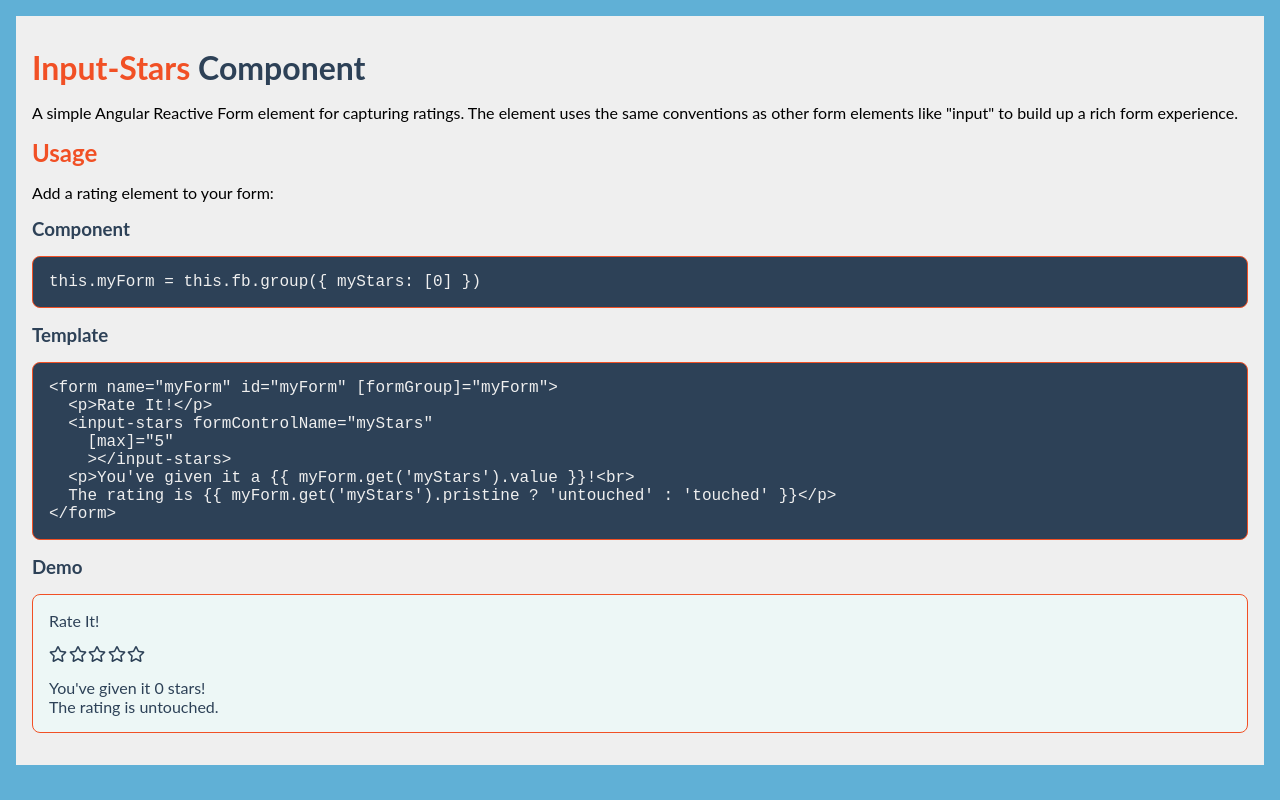
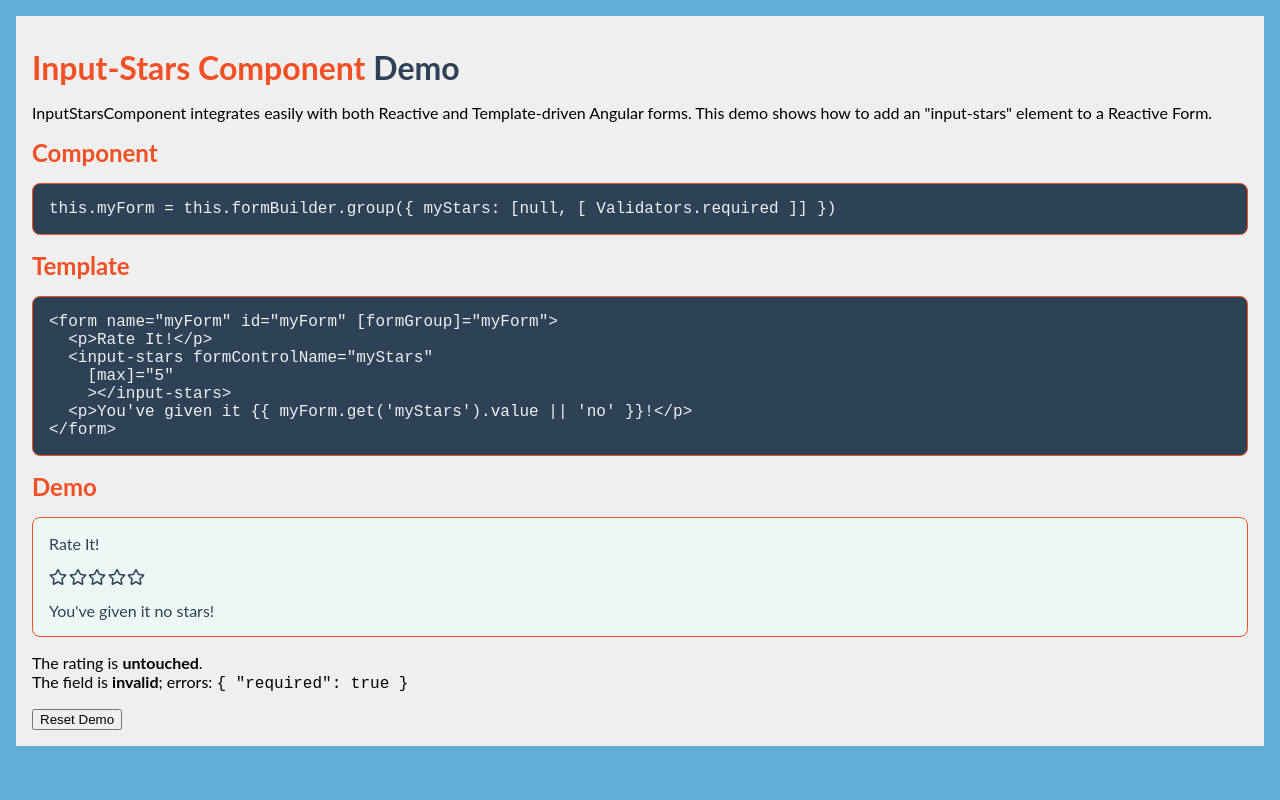
Before and after one commit to gklandes/input-stars-component, an Angular app: page / in a window 1280 px wide. Built offline with nearby package versions, Linux system fonts and the light colour scheme.

Commit message:
improve validation support and documentation

```diff
--- a/src/app/app.component.html
+++ b/src/app/app.component.html
@@ -1,35 +1,34 @@
 <div class="page">
-  <h1><span>Input-Stars</span> Component</h1>
+  <h1><span>Input-Stars Component</span> Demo</h1>
 
-  <p>A simple Angular Reactive Form element for capturing ratings. The element uses the same conventions as other form elements like "input" to build up a rich form experience.</p>
+  <p>InputStarsComponent integrates easily with both Reactive and Template-driven Angular forms. This demo shows how to add an "input-stars" element to a Reactive Form.</p>
 
-  <h2>Usage</h2>
   <form name="myForm" id="myForm" [formGroup]="myForm">
-    <p>Add a rating element to your form:</p>
+    <h2>Component</h2>
+    <pre ngNonBindable>
+this.myForm = this.formBuilder.group(&#123; myStars: [null, [ Validators.required ]] &#125;)</pre>
 
-    <h3>Component</h3>
-    <pre ngNonBindable>
-this.myForm = this.fb.group(&#123; myStars: [0] &#125;)</pre>
-
-    <h3>Template</h3>
-    <pre ngNonBindable>
-&lt;form name="myForm" id="myForm" [formGroup]="myForm"&gt;
+    <h2>Template</h2>
+    <pre ngNonBindable>&lt;form name="myForm" id="myForm" [formGroup]="myForm"&gt;
   &lt;p&gt;Rate It!&lt;/p&gt;
   &lt;input-stars formControlName="myStars"
     [max]="5"
     &gt;&lt;/input-stars&gt;
-  &lt;p&gt;You've given it a {{ myForm.get('myStars').value }}!&lt;br&gt;
-  The rating is {{ myForm.get('myStars').pristine ? 'untouched' : 'touched' }}&lt;/p&gt;
+  &lt;p&gt;You've given it {{ myForm.get('myStars').value || 'no' }}!&lt;/p&gt;
 &lt;/form&gt;</pre>
 
-    <h3>Demo</h3>
+    <h2>Demo</h2>
     <div class="example">
       <p>Rate It!</p>
       <input-stars formControlName="myStars"
         [max]="5"
         ></input-stars>
-      <p>You've given it {{ myForm.get('myStars').value }} stars!<br>
-      The rating is {{ myForm.get('myStars').pristine ? 'untouched' : 'touched' }}.</p>
+      <p>You've given it {{ myForm.get('myStars').value || 'no' }} stars!</p>
     </div>
   </form>
+  <p>The rating is <strong>{{ myForm.get('myStars').pristine ? 'untouched' : 'touched' }}</strong>.<br>
+  The field is <strong>{{ myForm.get('myStars').valid ? 'valid' : 'invalid' }}</strong>; errors: <code>{{ myForm.get('myStars').errors | json}}</code></p>
+
+
+  <p><button (click)="reset()">Reset Demo</button></p>
 </div>
--- a/src/app/app.component.scss
+++ b/src/app/app.component.scss
@@ -31,6 +31,7 @@ pre, .example {
   border: 1px solid $color4;
   border-radius: .5rem;
   color: $white;
+  margin: 0 0 1rem;
   padding: 1rem;
   white-space: pre-wrap;
 }
--- a/src/app/app.component.ts
+++ b/src/app/app.component.ts
@@ -16,7 +16,14 @@ export class AppComponent implements OnInit  {
 
   ngOnInit() {
     this.myForm = this.fb.group({
-      myStars: [0]
-    })
+      myStars: [null, [ Validators.required ]]
+    });
+  }
+
+  reset() {
+    const ctrl = this.myForm.get('myStars');
+    ctrl.setValue(null);
+    ctrl.markAsPristine();
+    ctrl.updateValueAndValidity();
   }
 }
--- a/src/app/app.module.ts
+++ b/src/app/app.module.ts
@@ -11,4 +11,4 @@ import { InputStarsComponent } from './input-stars.component';
   declarations: [ AppComponent, InputStarsComponent ],
   bootstrap:    [ AppComponent ]
 })
-export class AppModule { }
+export class AppModule {}
--- a/src/app/input-stars.component.scss
+++ /dev/null
@@ -1,13 +0,0 @@
-ul {
-  display: block;
-  list-style: none;
-  padding: 0;
-
-  li {
-    display: inline-block;
-    margin-right: .1em;
-  }
-  li:last-child {
-    margin-right: 0;
-  }
-}
--- a/src/app/input-stars.component.ts
+++ b/src/app/input-stars.component.ts
@@ -1,5 +1,5 @@
-import { Component, OnInit, forwardRef, Input } from '@angular/core';
-import { NG_VALUE_ACCESSOR, FormGroup, FormBuilder, Validators } from '@angular/forms';
+import { Component, OnInit, Input, forwardRef } from '@angular/core';
+import { NG_VALUE_ACCESSOR, NG_VALIDATORS, FormControl, ControlValueAccessor } from '@angular/forms';
 import { faStar as starOn, IconDefinition } from '@fortawesome/free-solid-svg-icons';
 import { faStar as starOff } from '@fortawesome/free-regular-svg-icons';
 
@@ -11,30 +11,38 @@ import { faStar as starOff } from '@fortawesome/free-regular-svg-icons';
   <fa-icon [icon]="icons.star.on" *ngIf="i + 1 <= value"></fa-icon>
   <fa-icon [icon]="icons.star.off" *ngIf="i + 1 > value"></fa-icon></li>
   </ul>`,
-  styleUrls: [ './input-stars.component.scss' ],
+  styles: ['ul { display: block; list-style: none; padding: 0; }',
+    'li { display: inline-block; margin-right: .1em; }',
+    'li:last-child { margin-right: 0; }' ],
   providers: [
     {
       provide: NG_VALUE_ACCESSOR,
       useExisting: forwardRef(() => InputStarsComponent),
       multi: true
+    },
+    {
+      provide: NG_VALIDATORS,
+      useExisting: forwardRef(() => InputStarsComponent),
+      multi: true
     }
   ]
 })
-export class InputStarsComponent implements OnInit {
+export class InputStarsComponent implements OnInit, ControlValueAccessor {
   icons: any = {
     star: { on: starOn, off: starOff }
   }
   stars: any[] = [];
   value: number = 0;
+  maxValue: number = 0;
   @Input() max: string;
 
   onChange: any = () => { };
   onTouched: any = () => { };
 
   ngOnInit() {
-    console.log(this.max);
-    const n = parseInt(this.max);
-    if (n && n > 0) this.stars = new Array(parseInt(this.max));
+    this.maxValue = parseInt(this.max);
+    console.log(this.maxValue, this.max)
+    if (this.maxValue && this.maxValue > 0) this.stars = new Array(parseInt(this.max));
     else throw new Error('"app-input-stars" requires [max] be a positive, non-zero integer');
   }
 
@@ -42,6 +50,12 @@ export class InputStarsComponent implements OnInit {
     this.value = v + 1;
     this.onChange(this.value);
     this.onTouched();
+  }
+
+  validate({ value }: FormControl) {
+    return value > this.maxValue
+      ? { invalid: true }
+      : {};
   }
 
   registerOnChange(fn) {
@@ -53,7 +67,6 @@ export class InputStarsComponent implements OnInit {
   }
 
   writeValue(value) {
-    console.log(value);
-    this.value = value;
+    this.value = parseInt(value) || null;
   }
 }
```
Also changed, not shown: 1 other file (tests, documents, lock files or other folders).
